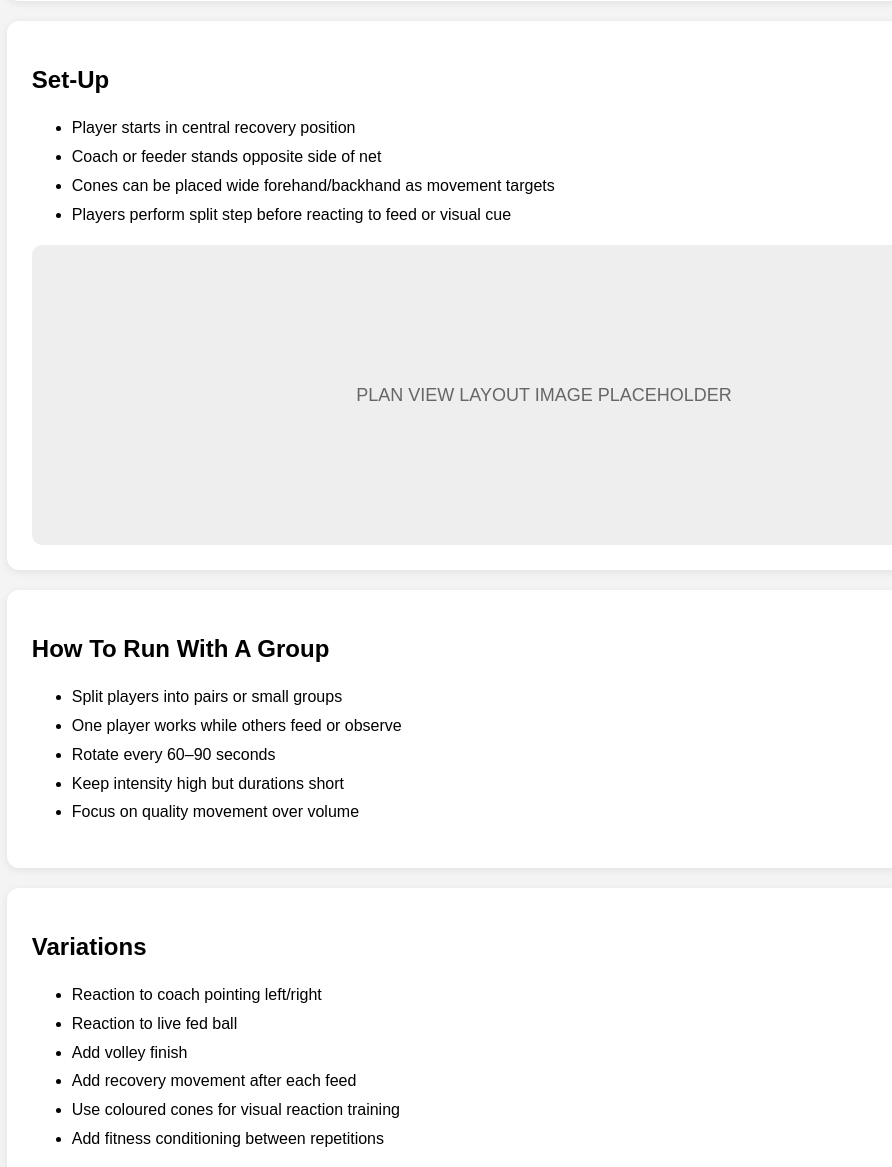
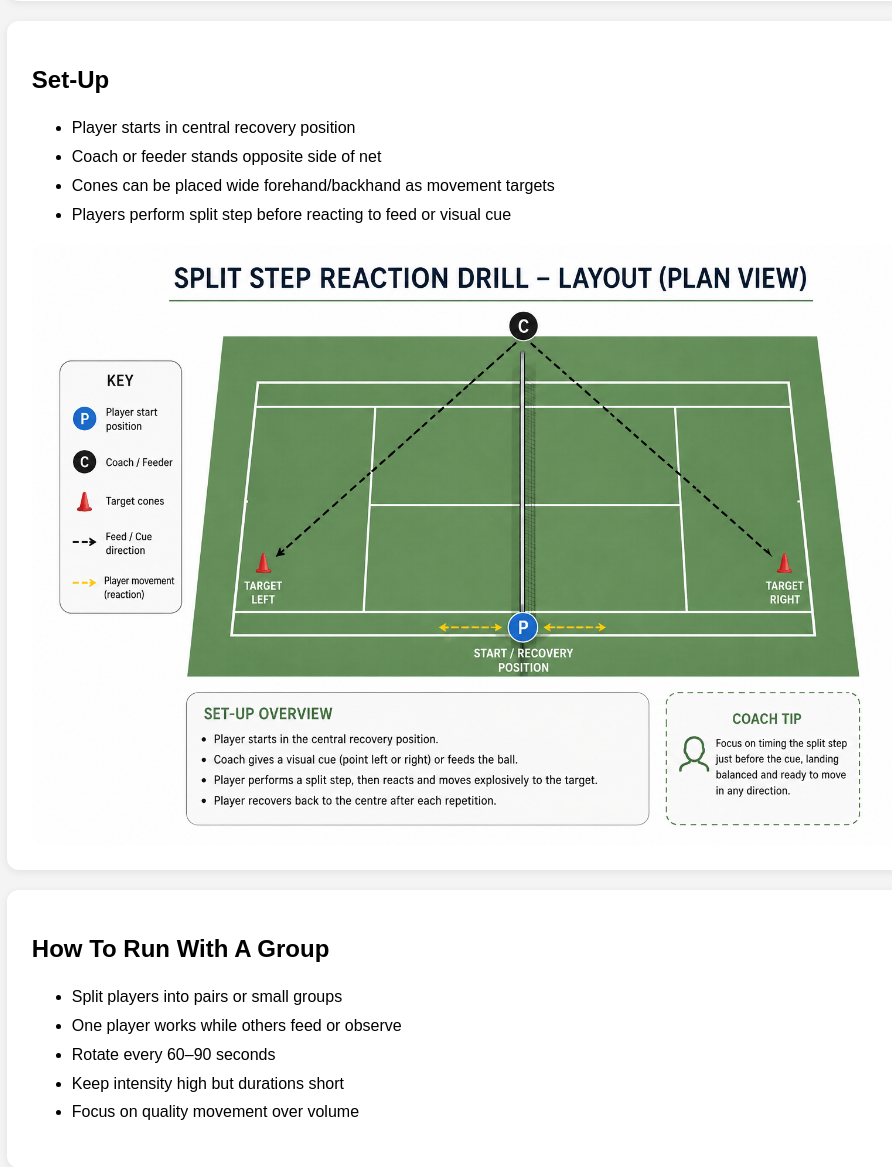
Before and after one commit to jamesl80nz-dev/app, a Flask app: page /split-step in a window 1280 px wide. Shown: the part 682-1849 px from the top of the page, without its empty margins (96-988 px from the left). Run offline with Flask 3, Linux system fonts and the light colour scheme; the visitor is signed in with stand-in values (Sample User, id 1).

Commit message:
add split step images

```diff
--- a/templates/split_step.html
+++ b/templates/split_step.html
@@ -32,7 +32,13 @@
             font-size: 18px;
             margin-top: 15px;
         }
-
+.drill-image {
+    width: 100%;
+    max-width: 900px;
+    border-radius: 12px;
+    margin-top: 15px;
+    display: block;
+}
         ul {
             line-height: 1.8;
         }
@@ -88,11 +94,10 @@
             <li>Players perform split step before reacting to feed or visual cue</li>
         </ul>
 
-        <div class="image-placeholder">
-
-            PLAN VIEW LAYOUT IMAGE PLACEHOLDER
-
-        </div>
+        <img
+    src="{{ url_for('static', filename='images/split_step_layout.png') }}"
+    alt="Split Step Layout"
+    class="drill-image">
 
     </div>
 
@@ -184,11 +189,11 @@
 
         <h2>Drill In Action</h2>
 
-        <div class="image-placeholder">
-
-            ACTION IMAGE / VIDEO PLACEHOLDER
-
-        </div>
+        <img
+    src="{{ url_for('static', filename='images/split_step_action.png') }}"
+    alt="Split Step Drill In Action"
+    class="drill-image"
+>
 
     </div>
 
```
Also changed, not shown: Static/images/split_step_action.png (added), Static/images/split_step_layout.png (added).
